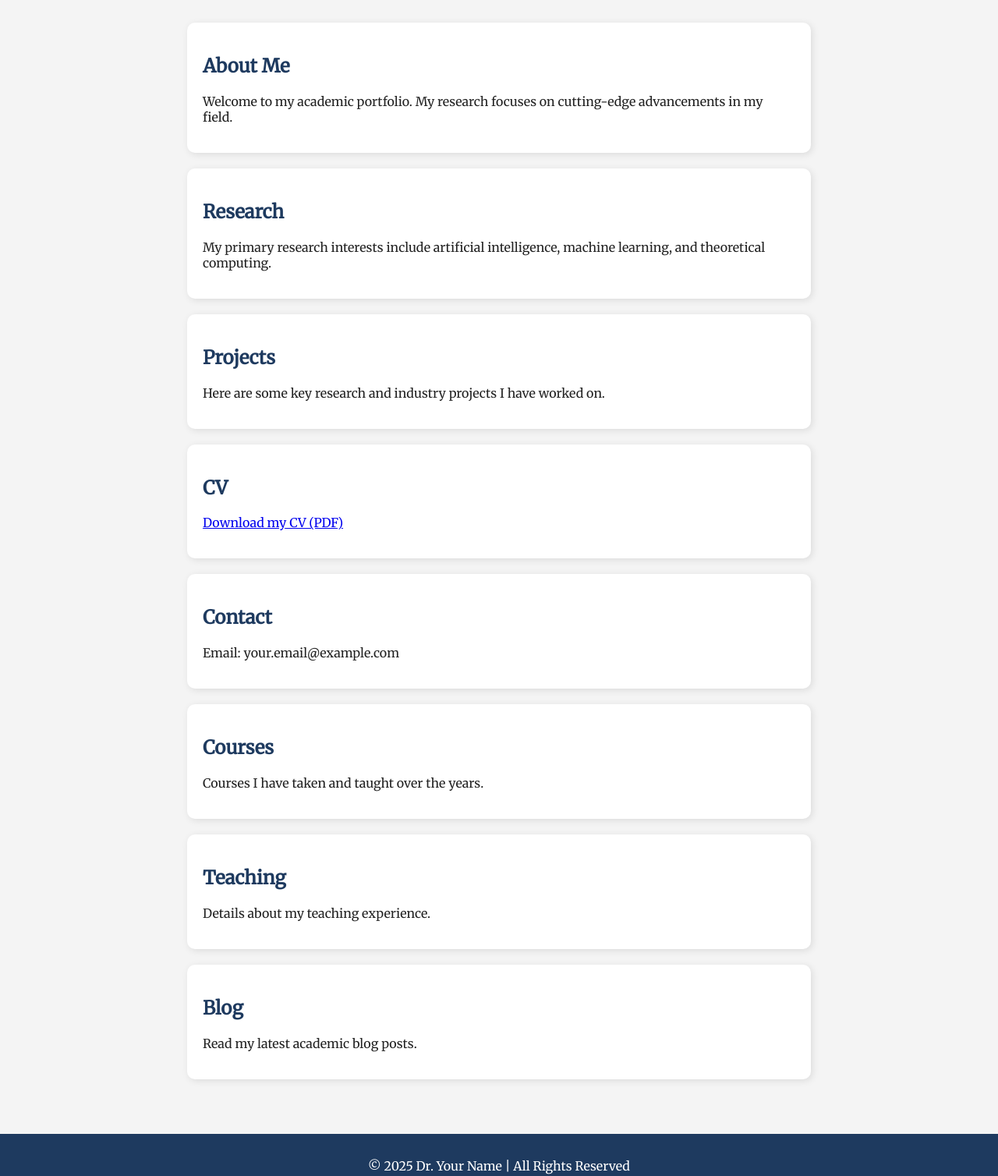
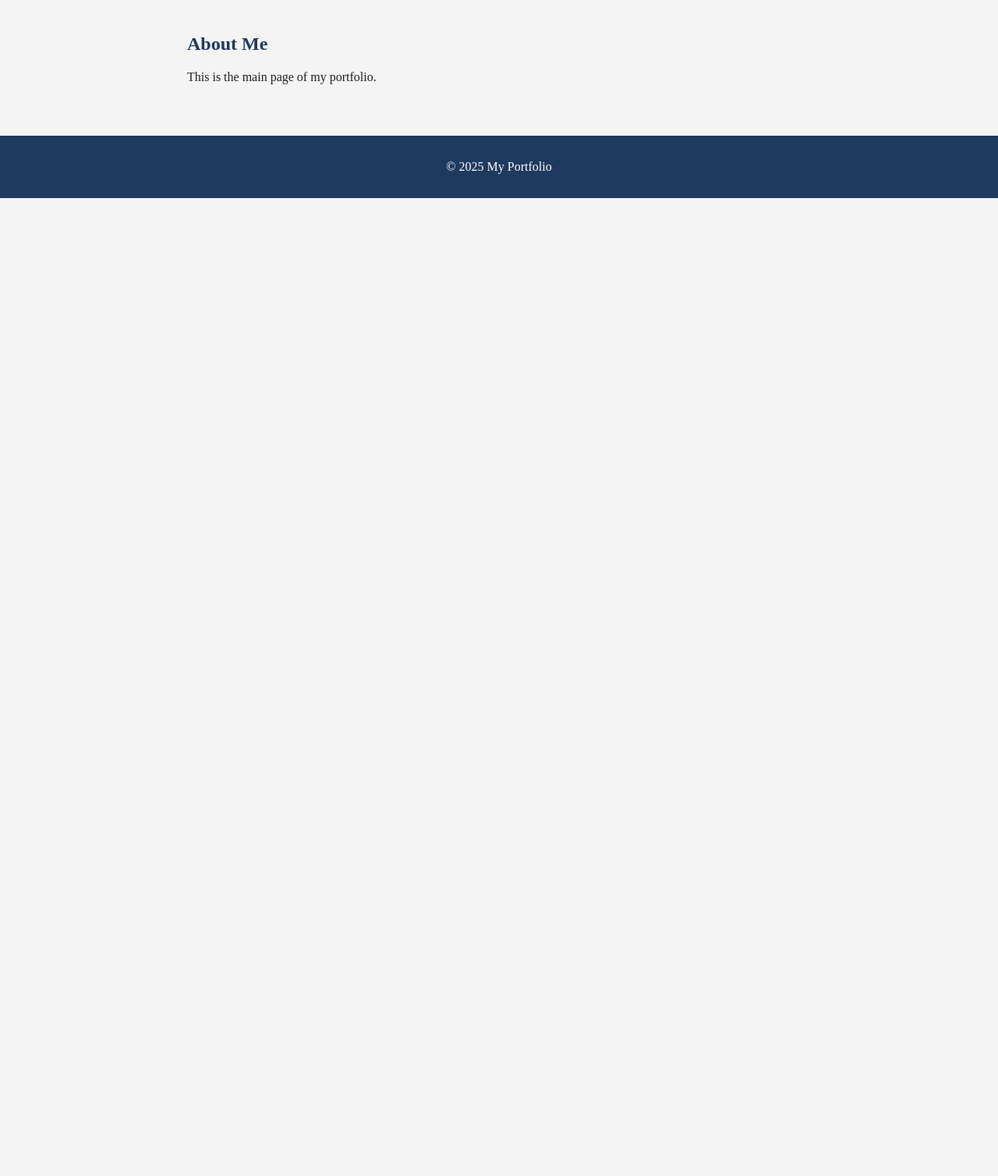
Before and after one commit to anujyadav10457/anujyadav10457.github.io, a plain HTML site: page index.html in a window 1280 px wide. Shown: the part 278-1786 px from the top of the page at 78% size. After the commit the page ends 800 px from the top, so only its background shows below. Drawn offline with Linux system fonts and the light colour scheme.

Commit message:
Update index.html

```diff
--- a/index.html
+++ b/index.html
@@ -3,76 +3,37 @@
 <head>
     <meta charset="UTF-8">
     <meta name="viewport" content="width=device-width, initial-scale=1.0">
-    <title>Academic Portfolio</title>
+    <title>My Portfolio</title>
     <link rel="stylesheet" href="style.css">
     <script defer src="script.js"></script>
-    <link rel="preconnect" href="https://fonts.googleapis.com">
-    <link href="https://fonts.googleapis.com/css2?family=Merriweather&display=swap" rel="stylesheet">
 </head>
 <body>
     <header>
-        <h1>Dr. Your Name</h1>
-        <p>Researcher | Educator | Innovator</p>
+        <h1>My Portfolio</h1>
+        <p>Welcome to my personal page.</p>
         <button id="theme-toggle">🌙 Dark Mode</button>
     </header>
 
     <nav>
         <ul>
-            <li><a href="#about">About</a></li>
-            <li><a href="#research">Research</a></li>
-            <li><a href="#projects">Projects</a></li>
-            <li><a href="#cv">CV</a></li>
-            <li><a href="#contact">Contact</a></li>
-            <li><a href="#courses">Courses</a></li>
-            <li><a href="#teaching">Teaching</a></li>
-            <li><a href="#blog">Blog</a></li>
+            <li><a href="index.html">About</a></li>
+            <li><a href="research.html">Research</a></li>
+            <li><a href="projects.html">Projects</a></li>
+            <li><a href="cv.html">CV</a></li>
+            <li><a href="contact.html">Contact</a></li>
+            <li><a href="courses.html">Courses</a></li>
+            <li><a href="teaching.html">Teaching</a></li>
+            <li><a href="blog.html">Blog</a></li>
         </ul>
     </nav>
 
     <main>
-        <section id="about">
-            <h2>About Me</h2>
-            <p>Welcome to my academic portfolio. My research focuses on cutting-edge advancements in my field.</p>
-        </section>
-
-        <section id="research">
-            <h2>Research</h2>
-            <p>My primary research interests include artificial intelligence, machine learning, and theoretical computing.</p>
-        </section>
-
-        <section id="projects">
-            <h2>Projects</h2>
-            <p>Here are some key research and industry projects I have worked on.</p>
-        </section>
-
-        <section id="cv">
-            <h2>CV</h2>
-            <p><a href="cv.pdf" target="_blank">Download my CV (PDF)</a></p>
-        </section>
-
-        <section id="contact">
-            <h2>Contact</h2>
-            <p>Email: your.email@example.com</p>
-        </section>
-
-        <section id="courses">
-            <h2>Courses</h2>
-            <p>Courses I have taken and taught over the years.</p>
-        </section>
-
-        <section id="teaching">
-            <h2>Teaching</h2>
-            <p>Details about my teaching experience.</p>
-        </section>
-
-        <section id="blog">
-            <h2>Blog</h2>
-            <p>Read my latest academic blog posts.</p>
-        </section>
+        <h2>About Me</h2>
+        <p>This is the main page of my portfolio.</p>
     </main>
 
     <footer>
-        <p>© 2025 Dr. Your Name | All Rights Reserved</p>
+        <p>© 2025 My Portfolio</p>
     </footer>
 </body>
 </html>
```
